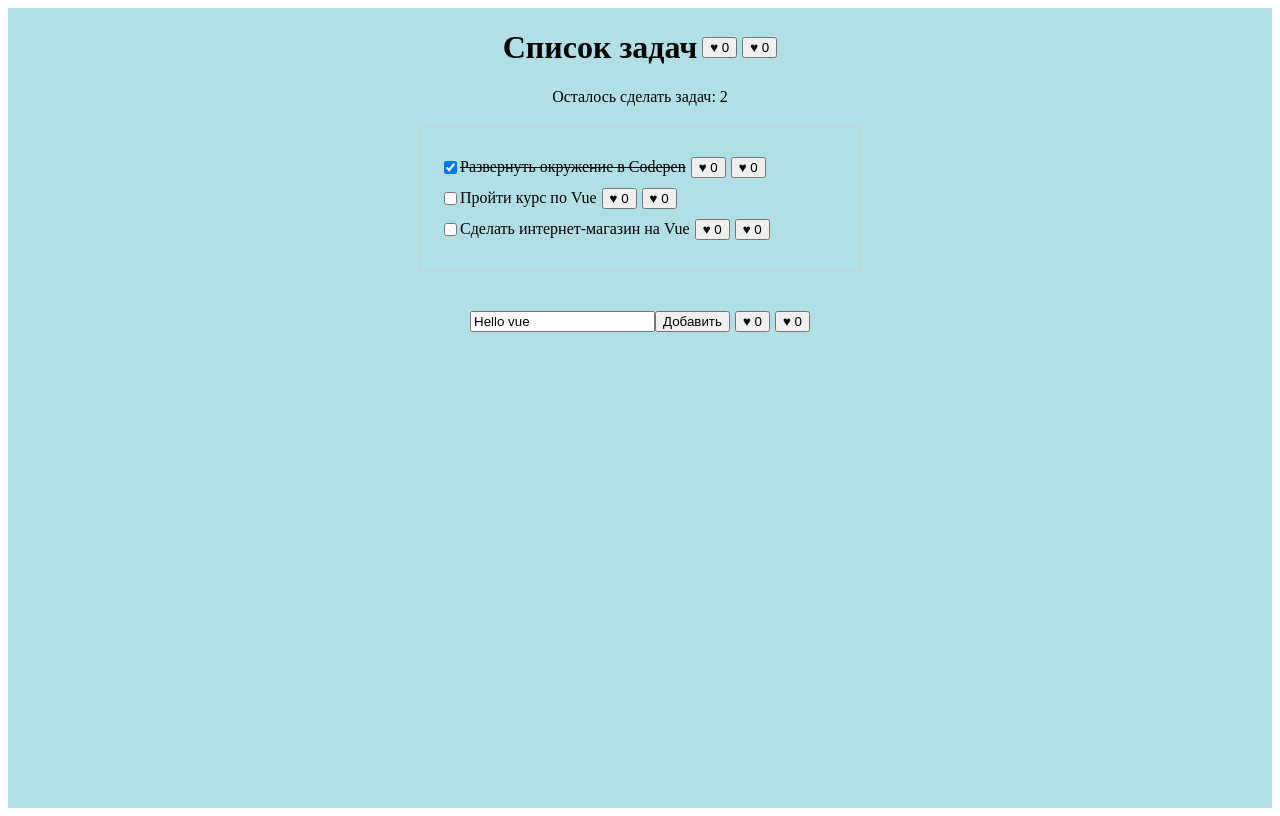
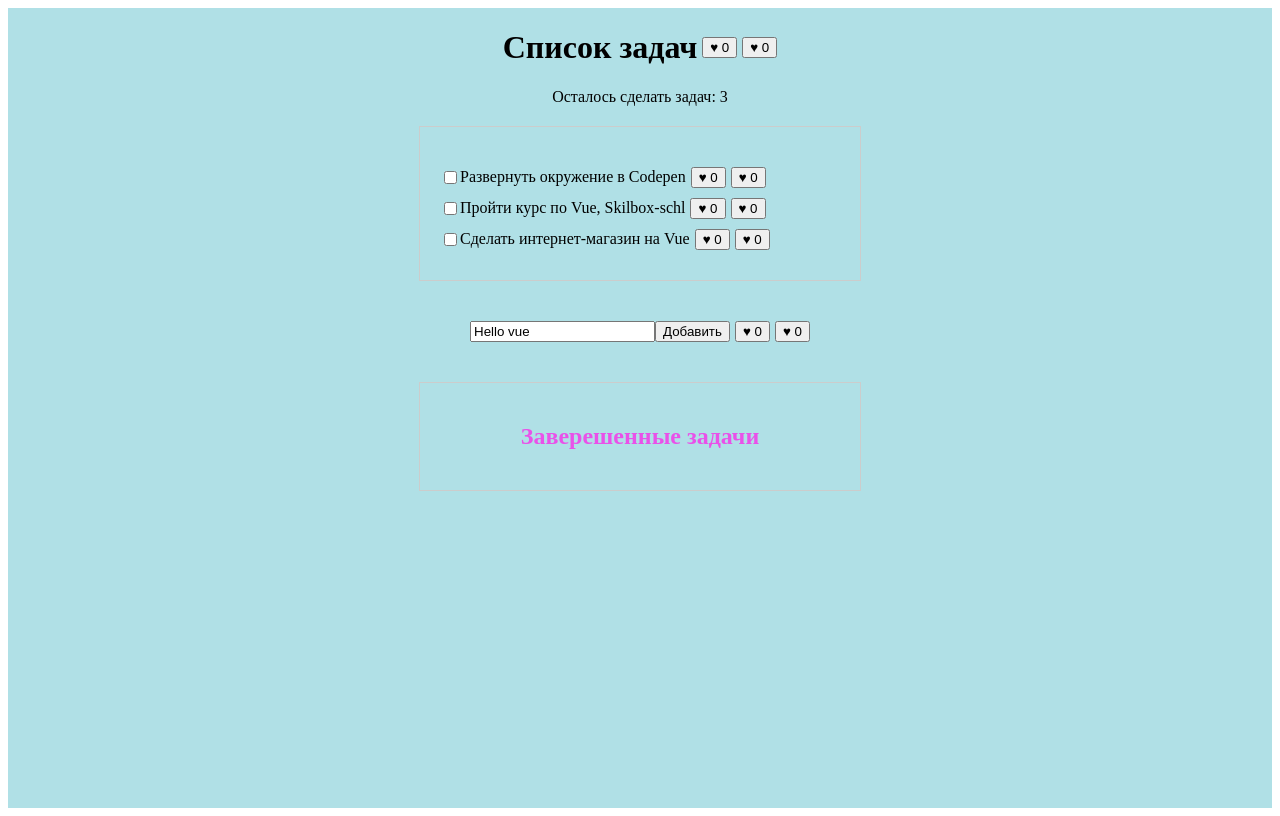
Before and after one commit to vladimirKartyshov/Todo-List-Vue, a Vue app: page / in a window 1280 px wide. Built offline with nearby package versions, Linux system fonts and the light colour scheme.

Commit message:
block 3 task 4

```diff
--- a/src/App.vue
+++ b/src/App.vue
@@ -10,34 +10,22 @@
     <div v-else>
       Осталось сделать задач: <span class="counter">{{ count() }}</span>
     </div>
-    <div class="list">
-      <div
-        class="item lkbtn"
-        :class="{done: task.done}"
-        v-for="(task, index) in tasks"
-        :key="index"
-      >
-        <input type="checkbox" v-model="task.done" />
-        {{ task.text }}
-        <app-like-button></app-like-button>
-      </div>
-      <!-- <div
-        class="item"
-        :class="{done: task.done}"
-        v-for="(task, index) in tasks2"
-        :key="index"
-      >
-        <input type="checkbox" v-model="task.done" />
-        {{ task.text }}
-      </div> -->
-    </div>
+
+    <app-task-list :tasks="uncompletedTasks()"> </app-task-list>
+
     <div class="form lkbtn">
       <input @mouseover="onHover2" v-model="message" @keydown.enter="addTask" />
-      <button type="button" @click="addTask" :disabled="isSubmitting">
+      <button
+        type="button"
+        @click="addTask"
+        :disabled="isSubmitting"
+        v-if="countMessage <= 30"
+      >
         Добавить
       </button>
       <app-like-button></app-like-button>
     </div>
+
     <transition name="bounce">
       <img
         class="image"
@@ -45,31 +33,39 @@
         v-show="count() == 0"
       />
     </transition>
+
+    <div>
+      <app-task-list :tasks="completedTasks()" :title="title"></app-task-list>
+    </div>
   </div>
 </template>
 
 <script>
 import AppLikeButton from './components/LikeButton.vue'
+import AppTaskList from './components/TaskList.vue'
+
 export default {
   name: 'App',
   components: {
     AppLikeButton,
+    AppTaskList,
   },
   data() {
     return {
+      title: 'Заверешенные задачи',
       message: 'Hello vue',
       isSubmitting: false,
       tasks: [
-        {text: 'Развернуть окружение в Codepen', done: true},
-        {text: 'Пройти курс по Vue', done: false},
+        {text: 'Развернуть окружение в Codepen', done: false},
+        {text: 'Пройти курс по Vue, Skilbox-schl', done: false},
         {text: 'Сделать интернет-магазин на Vue', done: false},
       ],
-      // tasks2: [
-      //   {text: 'Начал курс vue skillbox', done: false},
-      //   {text: 'Купил пива и креветки', done: true},
-      //   {text: 'Покормил кота', done: true},
-      // ],
     }
+  },
+  computed: {
+    countMessage() {
+      return this.message.length
+    },
   },
   methods: {
     addTask() {
@@ -81,6 +77,12 @@ export default {
     },
     onHover2: function (e) {
       e.target.style.color = 'green'
+    },
+    completedTasks() {
+      return this.tasks.filter((task) => task.done)
+    },
+    uncompletedTasks() {
+      return this.tasks.filter((task) => !task.done)
     },
   },
 }
@@ -98,15 +100,6 @@ export default {
   display: flex;
   align-items: center;
 }
-.list {
-  padding: 20px;
-  border: 1px solid #ccc;
-  margin: 20px 0;
-  width: 400px;
-}
-.item {
-  margin: 10px 0;
-}
 .done {
   text-decoration: line-through;
 }
@@ -116,29 +109,7 @@ export default {
 .image {
   width: 500px;
 }
-/* .anm-enter {
-  opacity: 0;
-}
-.anm-enter-active {
-  animation: 3s anm-slide ;
-  transition: opacity 8s;
-}
 
-.anm-leave-active {
-  animation: 3s anm-slide ;
-  transition: opacity 1s;
-}
-.anm-leave-to {
-  opacity: 0;
-}
-@keyframes anm-slide {
-  from {
-    transform: translateX(0px);
-  }
-  to {
-    transform: translateX(-100px);
-  }
-} */
 .bounce-enter-active {
   animation: bounce-in 0.5s;
 }
--- /dev/null
+++ b/src/components/TaskList.vue
@@ -0,0 +1,51 @@
+<template>
+  <div class="list">
+     <h2 class="h2">{{ title }}</h2>
+    <div
+      class="item lkbtn"
+      :class="{done: task.done}"
+      v-for="task in tasks"
+      :key="task.text"
+    >
+      <input type="checkbox" v-model="task.done" />
+      {{ task.text }}
+      <app-like-button />
+    </div>
+  </div>
+</template>
+
+<script>
+import AppLikeButton from './LikeButton.vue'
+
+export default {
+  name: 'AppTaskList',
+  components: {
+    AppLikeButton,
+  },
+  props: {
+    tasks: [],
+    title: String,
+  },
+}
+</script>
+
+<style>
+.list {
+  padding: 20px;
+  border: 1px solid #ccc;
+  margin: 20px 0;
+  width: 400px;
+}
+.lkbtn {
+  display: flex;
+  align-items: center;
+}
+
+.item {
+  margin: 10px 0;
+}
+.h2 {
+    color: rgb(233, 81, 233);
+    text-align: center;
+}
+</style>
```
Also changed, not shown: src/components/LikeButton.vue (line endings or trailing spaces).
